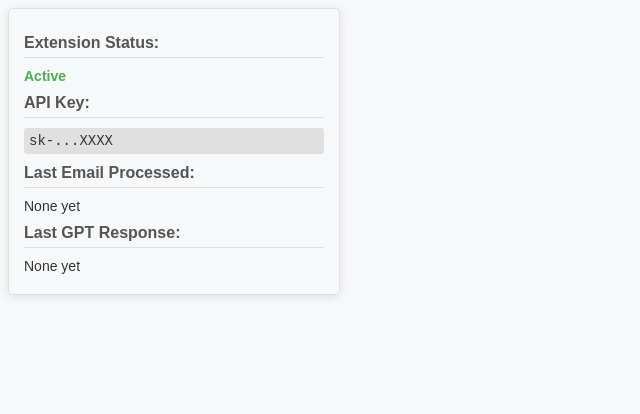
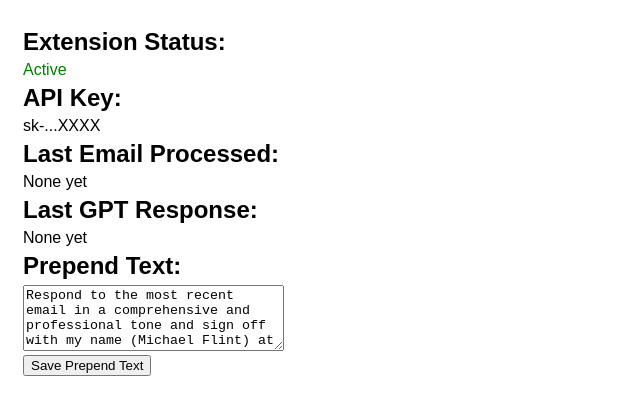
Before and after one commit to mikewiz/ChatGPT_to_Gmail-Chrome_Extension, a browser extension: page index.html in a window 1280 px wide. Shown: the whole page, without its empty margins (0-640 px from the left). Drawn offline with Linux system fonts and the light colour scheme.

Commit message:
Update index.html
Updated index.html elements and script order.

```diff
--- a/index.html
+++ b/index.html
@@ -5,8 +5,22 @@
     <meta charset="UTF-8">
     <meta name="viewport" content="width=device-width, initial-scale=1.0">
     <title>ChatGPT + Gmail Extension Status</title>
-    <link rel="stylesheet" href="popupStyles.css"> <!-- Link to the new CSS file -->
-    <script src="popup.js"></script>
+    <style>
+        body {
+            font-family: Arial, sans-serif;
+            padding: 15px;
+            width: 300px;
+        }
+
+        .status {
+            color: green;
+        }
+
+        h2,
+        p {
+            margin: 5px 0;
+        }
+    </style>
 </head>
 
 <body>
@@ -14,6 +28,7 @@
     <h2>Extension Status:</h2>
     <p id="extensionStatus" class="status">Active</p>
 
+    <!-- Added section for displaying the obfuscated API key -->
     <h2>API Key:</h2>
     <p id="obfuscatedApiKey">sk-...XXXX</p>
 
@@ -23,6 +38,11 @@
     <h2>Last GPT Response:</h2>
     <p id="lastResponse">None yet</p>
 
+    <h2>Prepend Text:</h2>
+    <textarea id="prependText" rows="4" cols="30"></textarea>
+    <button id="savePrependText">Save Prepend Text</button>
+
+    <script src="popup.js"></script>
 </body>
 
 </html>
```
